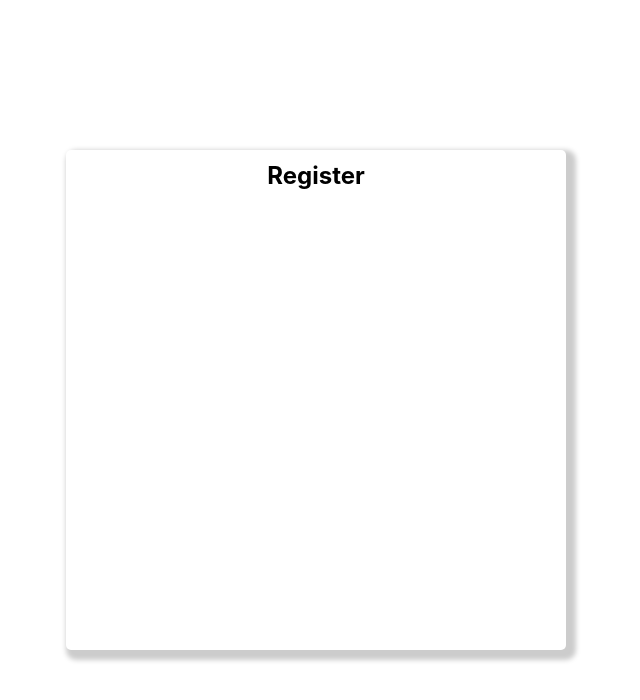
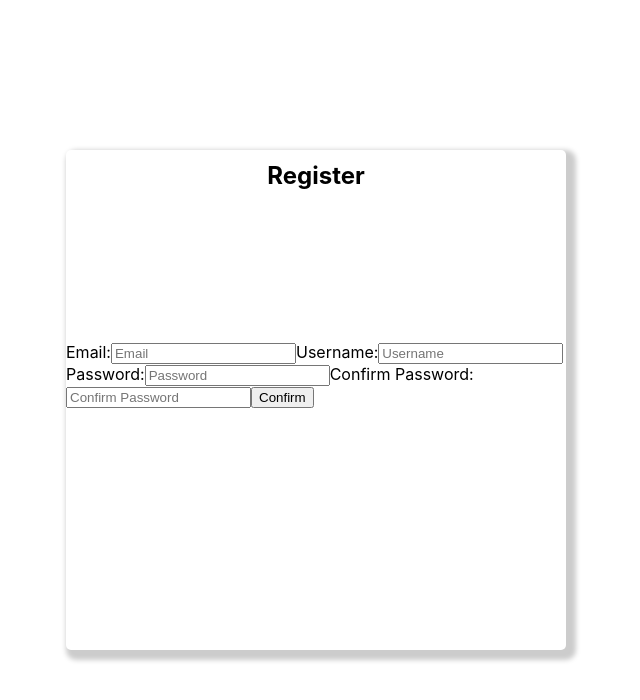
Before and after one commit to leonsuaren/todo, a React (Create React App) app: page /register in a window 1280 px wide. Shown: the top 700 px of the page, without its empty margins (324-964 px from the left). Built offline with nearby package versions, Linux system fonts and the light colour scheme.

Commit message:
start register form

```diff
--- a/src/views/register/Register.jsx
+++ b/src/views/register/Register.jsx
@@ -1,11 +1,45 @@
 import React from 'react';
+
+import { useFormik } from 'formik';
 
 import { RegisterWrapper } from './styled';
 
 export const Register = () => {
+
+  const formik = useFormik({
+    initialValues: {
+      email: '',
+      username: '',
+      password: '',
+      confirmPassword: ''
+    },
+    onSubmit: values => {
+      console.log(values);
+    }
+  });
+
   return(
     <RegisterWrapper>
       <h2>Register</h2>
+      <form onSubmit={formik.handleSubmit}>
+        <label>
+          Email:
+          <input type='email' value={formik.values.email} placeholder='Email' name='email' onChange={formik.handleChange} />
+        </label>
+        <label>
+          Username:
+          <input type='text' value={formik.values.username} placeholder='Username' name='username' onChange={formik.handleChange} />
+        </label>
+        <label>
+          Password:
+          <input type='password' value={formik.values.password} placeholder='Password' name='password' onChange={formik.handleChange} />
+        </label>
+        <label>
+          Confirm Password:
+          <input type='password' value={formik.values.confirmPassword} placeholder='Confirm Password' name='confirmPassword' onChange={formik.handleChange} />
+        </label>
+        <button type='submit'>Confirm</button>
+      </form>
     </RegisterWrapper>
   )
 }
```
